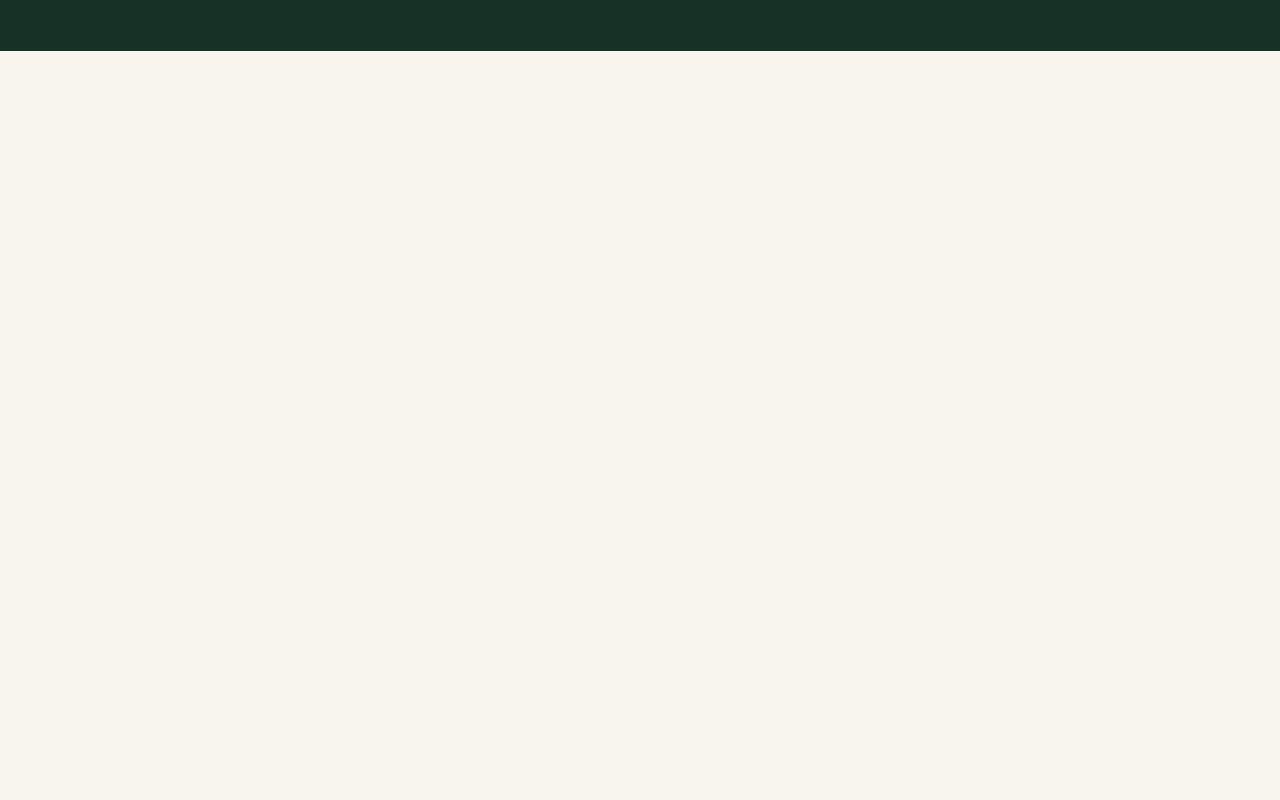
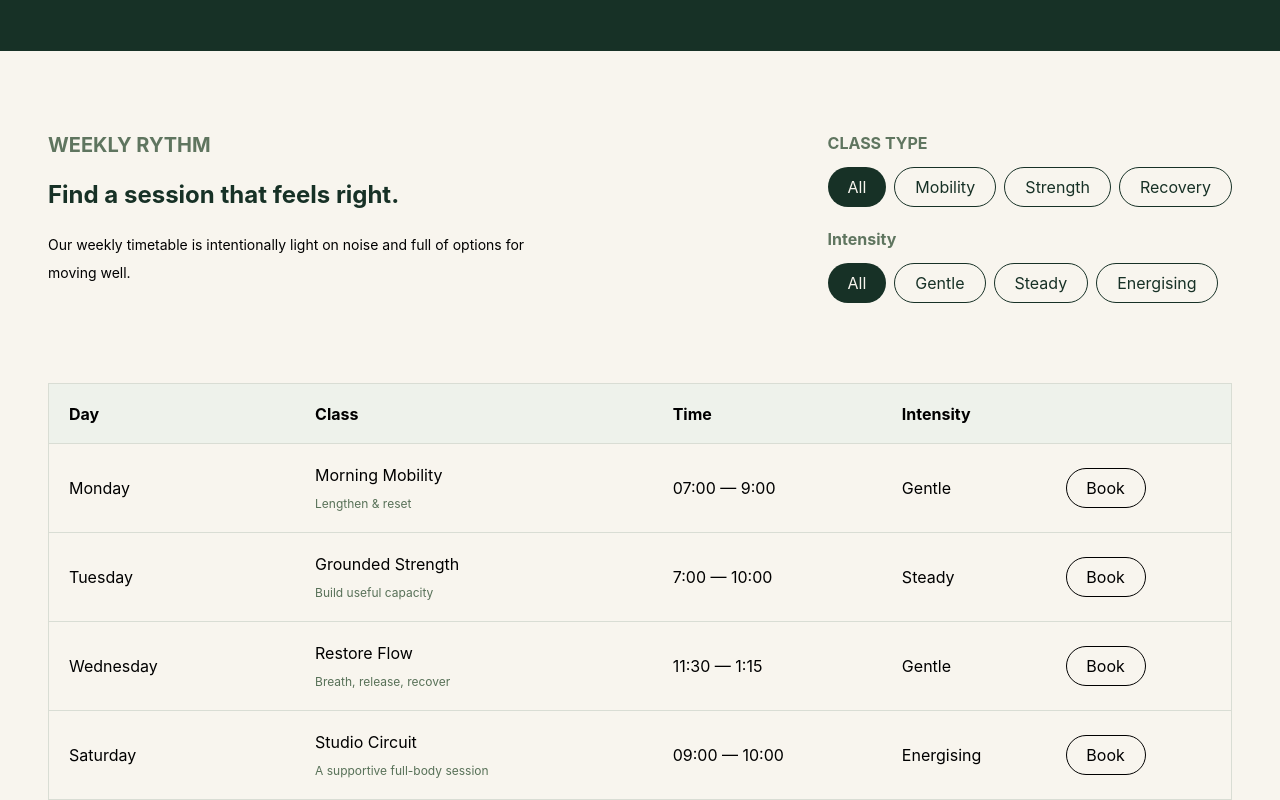
Before and after one commit to joewee-x/apex-gym, a React (Vite) app: page / in a window 1280 px wide. Shown: the part 2653-3453 px from the top of the page. Before the commit the page ends 2704 px from the top, so only its background shows below. Built offline with nearby package versions, Linux system fonts and the light colour scheme.

Commit message:
feat: weekly rythm section and filter functionality

```diff
--- /dev/null
+++ b/src/Components/ScheduleTable.jsx
@@ -0,0 +1,93 @@
+import React from 'react'
+
+const ScheduleTable = ({intensityActiveButton, classActiveButton}) => {
+    const classes = [
+        {
+            day: "Monday",
+            name: "Morning Mobility",
+            description: "Lengthen & reset",
+            time: "07:00 — 9:00",
+            intensity: "Gentle",
+            type : 'Mobility'
+        },
+        {
+            day: "Tuesday",
+            name: "Grounded Strength",
+            description: "Build useful capacity",
+            time: "7:00 — 10:00",
+            intensity: "Steady",
+            type : 'Strength'
+        },
+        {
+            day: "Wednesday",
+            name: "Restore Flow",
+            description: "Breath, release, recover",
+            time: "11:30 — 1:15",
+            intensity: "Gentle",
+            type : 'Recovery'
+        },
+        {
+            day: "Saturday",
+            name: "Studio Circuit",
+            description: "A supportive full-body session",
+            time: "09:00 — 10:00",
+            intensity: "Energising",
+            type : 'Studio'
+        }
+    ];
+
+    const filterClasses = classes.filter(item => {
+        const classType = classActiveButton === 'All' || item.type === classActiveButton;
+        const intensity = intensityActiveButton === 'All' || item.intensity === intensityActiveButton;
+
+        return classType && intensity
+    })
+
+
+  return (
+    <div>
+      <div className='mx-4 sm:mx-8 md:mx-12 overflow-x-auto'>
+            <table className='w-full min-w-200 border-collapse rounded-2xl border border-[#d9ddd4]'>
+                <thead className='text-center bg-[#eef2eb] h-15'>
+                    <tr className='text-left pr-2 border-b border-[#d9ddd4]'>
+                        <th className='px-5'>Day</th>
+                        <th>Class</th>
+                        <th>Time</th>
+                        <th>Intensity</th>
+                        <th> </th>
+                    </tr>
+                </thead>
+
+                <tbody>
+                    {
+                        filterClasses.map(class1 => (
+                            <tr key={class1.day} className='border-b border-[#d9ddd4]'>
+                                <td className='py-8 px-5'>
+                                    <p>{class1.day}</p>
+                                </td>
+                                <td>
+                                    <p>{class1.name}</p>
+                                    <p className='text-[12px] pt-2 text-[#587158]'> {class1.description}</p>
+                                </td>
+                                <td>
+                                    <p>{class1.time}</p>
+                                </td>
+                                <td>
+                                    <p>{class1.intensity}</p>
+                                </td>
+                                <td>
+                                    <button className='rounded-full border h-10 w-20 cursor-pointer'>Book</button>
+                                </td>
+
+                            </tr>
+                        ))
+                    }
+                </tbody>
+
+            </table>
+      </div>
+    </div>
+  )
+}
+
+export default ScheduleTable
--- /dev/null
+++ b/src/Components/WeeklyRythm.jsx
@@ -0,0 +1,94 @@
+import React from 'react'
+import { useState } from 'react'
+import ScheduleTable from './ScheduleTable'
+
+const WeeklyRythm = () => {
+
+    const [classActiveButton, setClassActiveButton] = useState("All")
+    const [intensityActiveButton, setIntensityActiveButton] = useState("All")
+
+  return (
+    <div>
+      <div>
+        <div className='flex flex-col lg:flex-row lg:justify-between gap-10 px-5 sm:px-8 md:px-12 my-15 sm:my-20'>
+
+            <div>
+                <p className='text-[#5F755F] text-lg sm:text-xl font-bold'>WEEKLY RYTHM</p>
+
+                <p className='text-xl sm:text-2xl font-bold text-[#173126] py-5'>
+                    Find a session that feels right.
+                </p>
+
+                <p className='w-full sm:w-130 text-md leading-7 text-sm'>
+                    Our weekly timetable is intentionally light on noise and full of options for moving well.
+                </p>
+            </div>
+
+            <div className='w-full lg:w-auto'>
+
+                <div>
+                    <p className='font-bold pb-3 text-[#5F755F]'> CLASS TYPE</p>
+
+                    <div className='flex flex-wrap gap-2'>
+                        <button onClick={()=> setClassActiveButton("All")}
+                            className={`px-5 rounded-full h-10 ${classActiveButton === "All" ? 'bg-[#173126] text-[#F8F5EE]' : 'bg-[#F8F5EE] text-[#173126] border border-[#173126]'}`}>
+                            All
+                        </button>
+
+                        <button onClick = {()=> setClassActiveButton("Mobility")}
+                            className={`rounded-full px-5 h-10 ${classActiveButton === "Mobility" ? 'bg-[#173126] text-[#F8F5EE]' : 'bg-[#f8f5ee] text-[#173126] border border-[#173126]'}`}>
+                            Mobility
+                        </button>
+
+                        <button onClick = {()=> setClassActiveButton("Strength")}
+                            className={`rounded-full px-5 h-10 ${classActiveButton === "Strength" ? 'bg-[#173126] text-[#F8F5EE]' : 'bg-[#f8f5ee] text-[#173126] border border-[#173126]'}`}>
+                            Strength
+                        </button>
+
+                        <button onClick = {()=> setClassActiveButton("Recovery")}
+                            className={`rounded-full px-5 h-10 ${classActiveButton === "Recovery" ? 'bg-[#173126] text-[#F8F5EE]' : 'bg-[#f8f5ee] text-[#173126] border border-[#173126]'}`}>
+                            Recovery
+                        </button>
+                    </div>
+                </div>
+
+                <div className='pt-5'>
+                    <p className='font-bold pb-3 text-[#5F755F]'> Intensity</p>
+
+                    <div className='flex flex-wrap gap-2'>
+                        <button onClick={()=> setIntensityActiveButton("All")}
+                            className={`px-5 rounded-full h-10 ${intensityActiveButton === "All" ? 'bg-[#173126] text-[#F8F5EE]' : 'bg-[#F8F5EE] text-[#173126] border border-[#173126]'}`}>
+                            All
+                        </button>
+
+                        <button onClick = {()=> setIntensityActiveButton("Gentle")}
+                            className={`rounded-full px-5 h-10 ${intensityActiveButton === "Gentle" ? 'bg-[#173126] text-[#F8F5EE]' : 'bg-[#f8f5ee] text-[#173126] border border-[#173126]'}`}>
+                            Gentle
+                        </button>
+
+                        <button onClick = {()=> setIntensityActiveButton("Steady")}
+                            className={`rounded-full px-5 h-10 ${intensityActiveButton === "Steady" ? 'bg-[#173126] text-[#F8F5EE]' : 'bg-[#f8f5ee] text-[#173126] border border-[#173126]'}`}>
+                            Steady
+                        </button>
+
+                        <button onClick = {()=> setIntensityActiveButton("Energising")}
+                            className={`rounded-full px-5 h-10 ${intensityActiveButton === "Energising" ? 'bg-[#173126] text-[#F8F5EE]' : 'bg-[#f8f5ee] text-[#173126] border border-[#173126]'}`}>
+                            Energising
+                        </button>
+                    </div>
+                </div>
+
+            </div>
+        </div>
+
+        <ScheduleTable
+            classActiveButton={classActiveButton}
+            intensityActiveButton={intensityActiveButton}
+        />
+
+      </div>
+    </div>
+  )
+}
+
+export default WeeklyRythm
--- a/src/Pages/Home.jsx
+++ b/src/Pages/Home.jsx
@@ -3,6 +3,7 @@ import Hero from '../Components/Hero'
 import Practice from '../Components/Practice'
 import OurApproach from '../Components/OurApproach'
 import Membership from '../Components/Membership'
+import WeeklyRythm from '../Components/WeeklyRythm'
 const Home = () => {
   return (
     <div>
@@ -11,6 +12,7 @@ const Home = () => {
         <Practice />
         <OurApproach />
         <Membership />
+        <WeeklyRythm />
 
     </div>
   )
```
